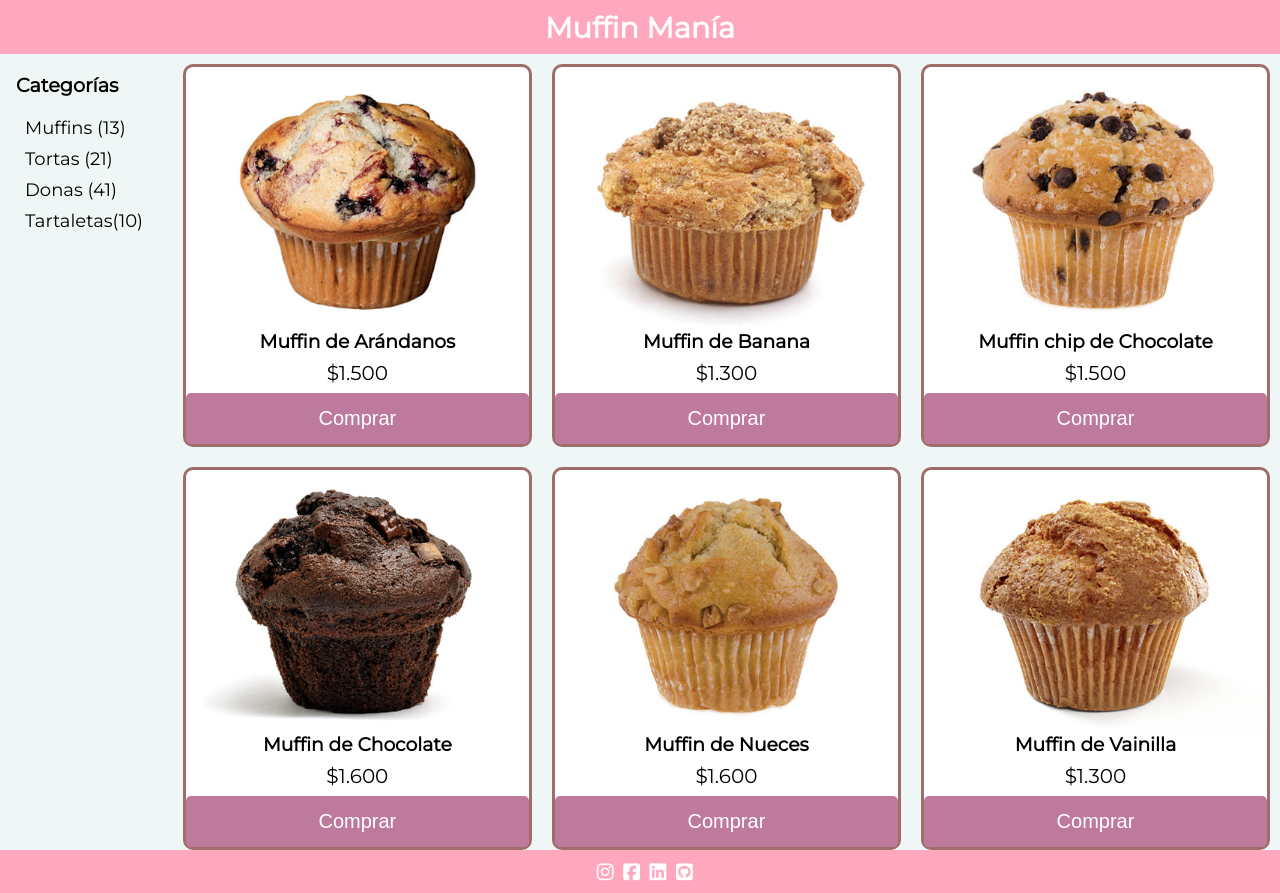
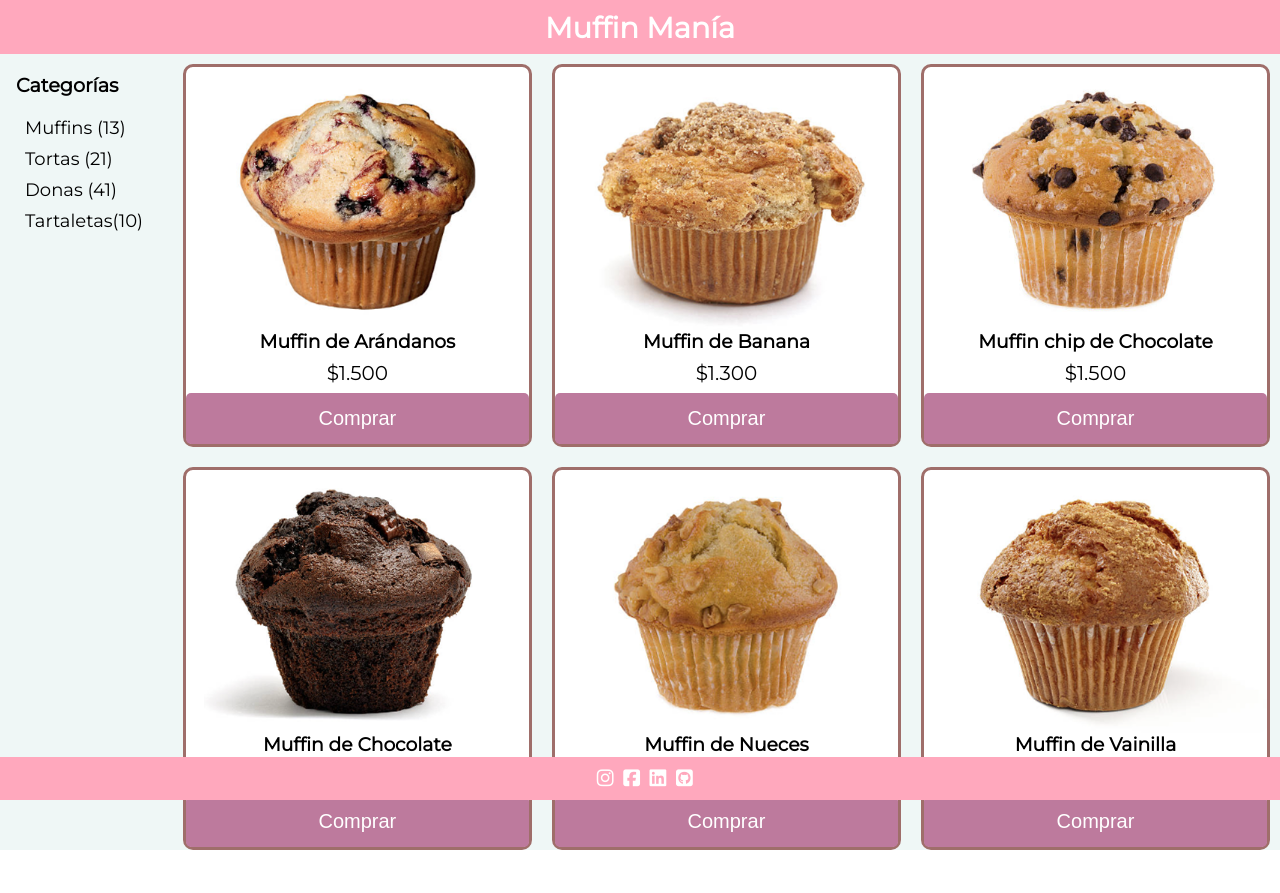
Before and after one commit to DomGP/Modulo02_Desafio_02, a plain HTML site: page index.html in a window 1280 px wide. After the commit the page ends 850 px from the top, so only its background shows below. Drawn offline with Linux system fonts and the light colour scheme.

Commit message:
Arreglando el footer

```diff
--- a/assets/css/style.css
+++ b/assets/css/style.css
@@ -51,7 +51,10 @@ footer {
     font-size: larger;
     padding-top: 0.5em;
     padding-bottom: 0.5em;
-    /* height: 5vh; */
+    position: fixed;
+    left: 0;
+   bottom: 0;
+   width: 100%;
 }
 footer i{
     padding-left: 0.5em;
@@ -65,7 +68,7 @@ footer i{
         "nav nav"
         "aside main"
         "footer footer";
-        height: 100vh;
+    height: 100vh;
 }
 .grid-cards {
     display: grid;
```
